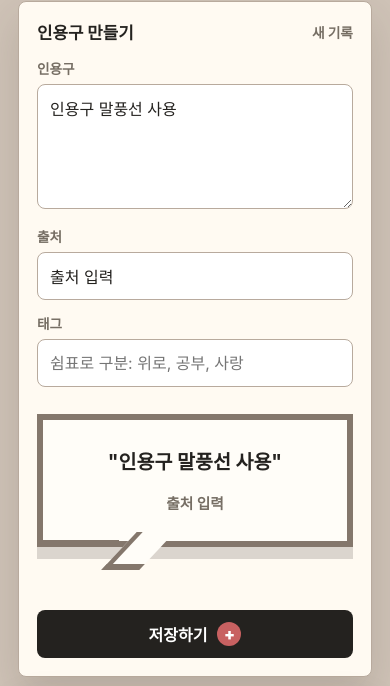
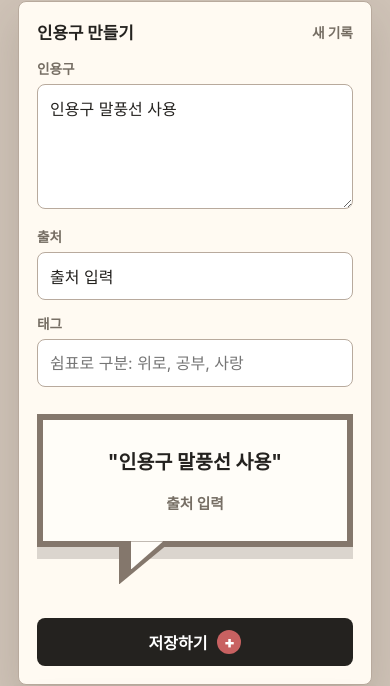
Before and after one commit to rzkdbptwjj-arch/quote-bubbles, a plain HTML site: page index.html in a window 390 px wide. Shown: the part 159-845 px from the top of the page. Drawn offline with Linux system fonts and the light colour scheme.

Commit message:
Add files via upload

```diff
--- a/index.html
+++ b/index.html
@@ -11,7 +11,7 @@
     <link rel="manifest" href="manifest.webmanifest">
     <link rel="icon" href="assets/icon.svg" type="image/svg+xml">
     <link rel="apple-touch-icon" href="assets/icon.svg">
-    <link rel="stylesheet" href="styles.css?v=20260607-4">
+    <link rel="stylesheet" href="styles.css?v=20260607-5">
   </head>
   <body>
     <main class="app-shell">
@@ -100,6 +100,6 @@
       </section>
     </main>
 
-    <script src="app.js?v=20260607-4"></script>
+    <script src="app.js?v=20260607-5"></script>
   </body>
 </html>
--- a/styles.css
+++ b/styles.css
@@ -9,6 +9,7 @@
   --rose: #c86161;
   --sage: #617b63;
   --soft: #e1d6ca;
+  --bubble-border: #84776c;
   --shadow: 0 18px 42px rgba(62, 51, 41, 0.16);
 }
 
@@ -153,8 +154,8 @@ textarea:focus {
 
 .quote-bubble {
   position: relative;
-  margin: 0 0 42px;
-  border: 6px solid #84776c;
+  margin: 0 0 56px;
+  border: 6px solid var(--bubble-border);
   background: #fffdf8;
   box-shadow: 0 12px 0 rgba(56, 47, 39, 0.18);
   padding: 32px 22px 30px;
@@ -164,23 +165,23 @@ textarea:focus {
 .quote-bubble::before {
   content: "";
   position: absolute;
-  left: 27%;
-  bottom: -31px;
-  width: 34px;
-  height: 34px;
-  background: #fffdf8;
-  border-left: 6px solid #84776c;
-  border-bottom: 6px solid #84776c;
-  transform: skewX(-43deg);
+  left: 26%;
+  bottom: -47px;
+  width: 58px;
+  height: 47px;
+  background: var(--bubble-border);
+  clip-path: polygon(0 0, 100% 0, 0 100%);
 }
 
 .quote-bubble::after {
   content: "";
   position: absolute;
-  left: 0;
-  bottom: -5px;
-  width: 27%;
-  border-bottom: 6px solid #84776c;
+  left: calc(26% + 13px);
+  bottom: -31px;
+  width: 36px;
+  height: 31px;
+  background: #fffdf8;
+  clip-path: polygon(0 0, 100% 0, 0 100%);
 }
 
 .quote-bubble p {
@@ -397,19 +398,22 @@ textarea:focus {
 
 @media (max-width: 430px) {
   .quote-bubble {
-    margin-bottom: 46px;
+    margin-bottom: 54px;
     padding: 28px 18px 28px;
   }
 
   .quote-bubble::before {
     left: 25%;
-    bottom: -29px;
-    width: 32px;
-    height: 32px;
+    bottom: -43px;
+    width: 52px;
+    height: 43px;
   }
 
   .quote-bubble::after {
-    width: 25%;
+    left: calc(25% + 12px);
+    bottom: -28px;
+    width: 32px;
+    height: 28px;
   }
 
   .quote-meta {
```
